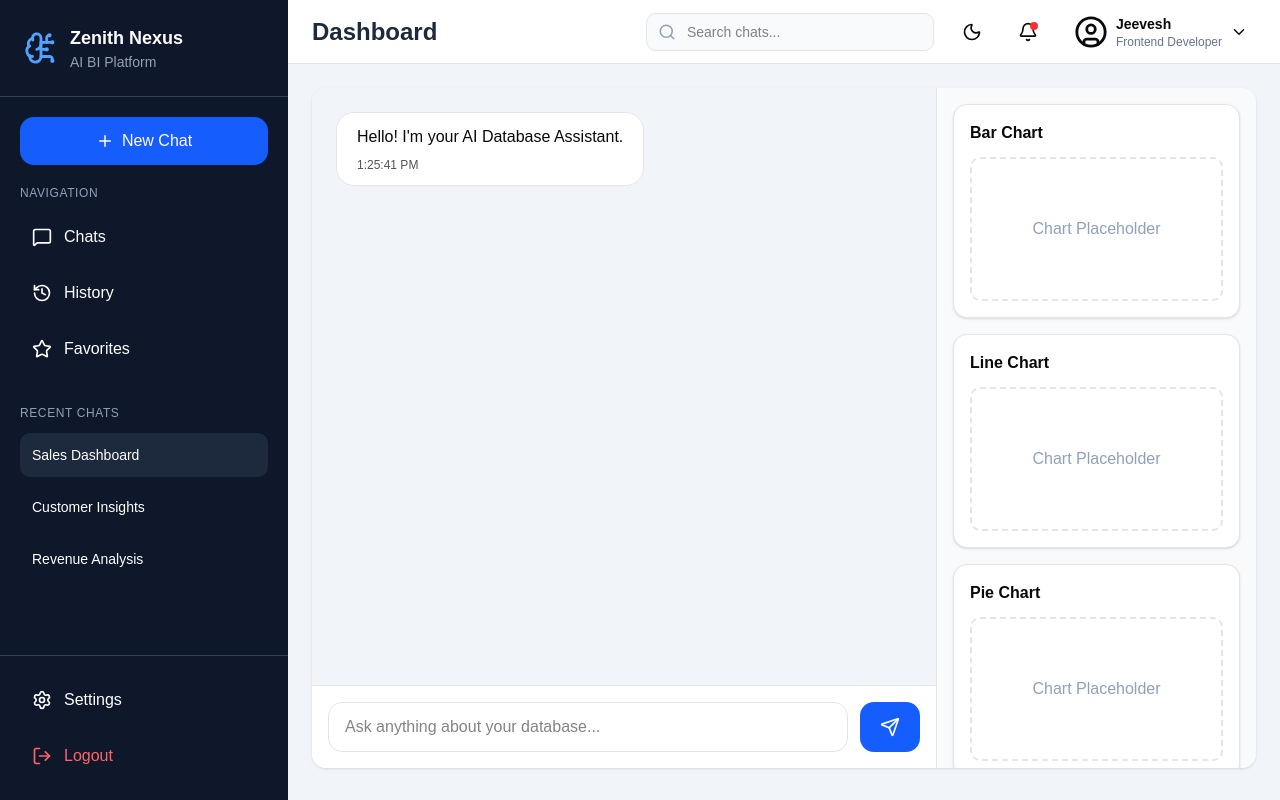
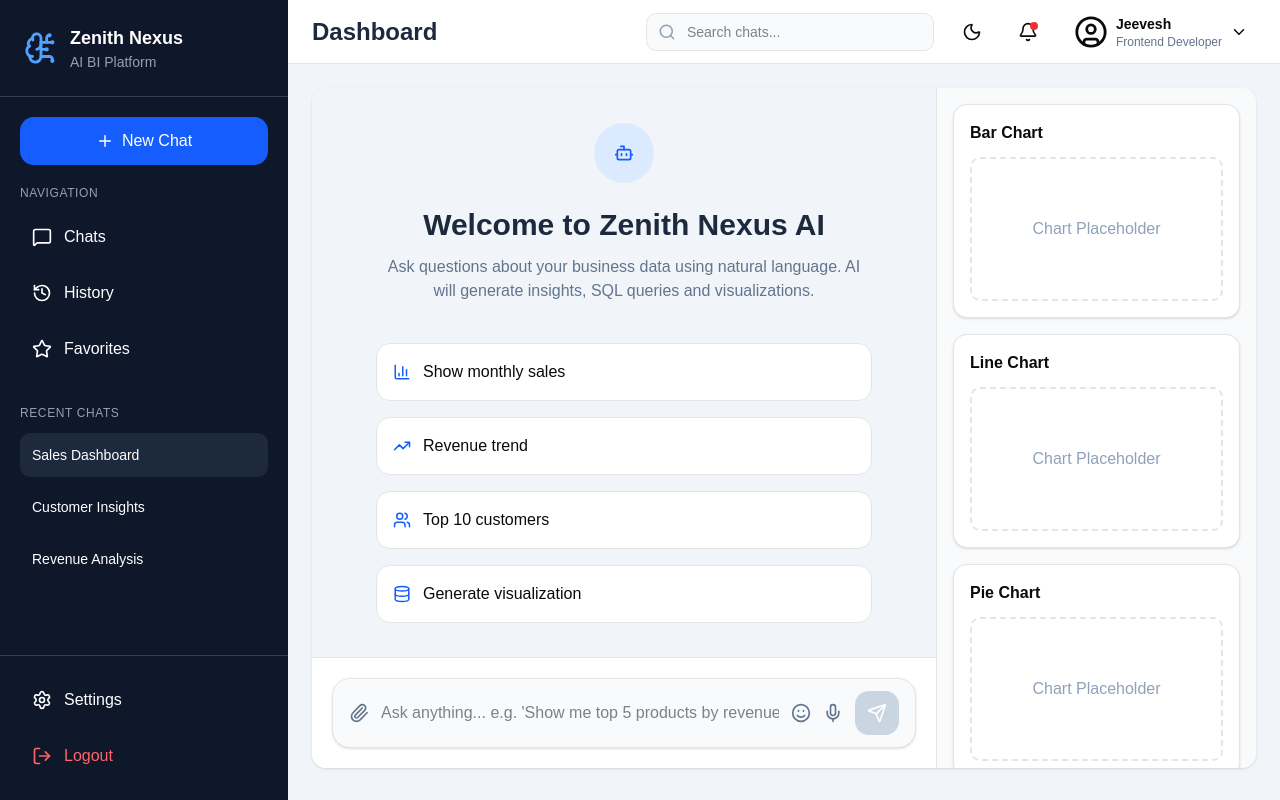
Before and after one commit to JAIKRISHNA2007/Zenith-Nexus-AI-Hackathon-2026, a React (Vite) app in the folder frontend/: page /dashboard in a window 1280 px wide. Built offline with nearby package versions, Linux system fonts and the light colour scheme.

Commit message:
feat(frontend): polish dashboard and chat user experience

```diff
--- a/frontend/src/components/chat/ChatBubble.tsx
+++ b/frontend/src/components/chat/ChatBubble.tsx
@@ -1,3 +1,5 @@
+import { Bot, User } from "lucide-react";
+
 interface ChatBubbleProps {
   sender: "user" | "ai";
   message: string;
@@ -9,26 +11,58 @@
   message,
   timestamp,
 }: ChatBubbleProps) => {
+  const isUser = sender === "user";
+
   return (
     <div
-      className={`mb-5 flex ${
-        sender === "user"
-          ? "justify-end"
-          : "justify-start"
+      className={`mb-6 flex ${
+        isUser ? "justify-end" : "justify-start"
       }`}
     >
       <div
-        className={`max-w-xl rounded-2xl px-5 py-3 ${
-          sender === "user"
-            ? "bg-blue-600 text-white"
-            : "bg-white border"
+        className={`flex max-w-3xl gap-3 ${
+          isUser ? "flex-row-reverse" : "flex-row"
         }`}
       >
-        <p>{message}</p>
+        {/* Avatar */}
+        <div
+          className={`flex h-10 w-10 items-center justify-center rounded-full ${
+            isUser
+              ? "bg-blue-600 text-white"
+              : "bg-slate-800 text-white"
+          }`}
+        >
+          {isUser ? <User size={20} /> : <Bot size={20} />}
+        </div>
 
-        <p className="mt-2 text-xs opacity-70">
-          {timestamp}
-        </p>
+        {/* Message */}
+        <div>
+          <div
+            className={`mb-2 flex items-center gap-2 ${
+              isUser ? "justify-end" : ""
+            }`}
+          >
+            <span className="text-sm font-semibold">
+              {isUser ? "You" : "AI Assistant"}
+            </span>
+
+            <span className="text-xs text-slate-500">
+              {timestamp}
+            </span>
+          </div>
+
+          <div
+            className={`rounded-2xl px-5 py-4 shadow-sm transition-all duration-300 hover:shadow-lg ${
+              isUser
+                ? "bg-blue-600 text-white"
+                : "border bg-white"
+            }`}
+          >
+            <p className="whitespace-pre-wrap leading-7">
+              {message}
+            </p>
+          </div>
+        </div>
       </div>
     </div>
   );
--- a/frontend/src/components/chat/ChatInput.tsx
+++ b/frontend/src/components/chat/ChatInput.tsx
@@ -1,31 +1,65 @@
 import { useState } from "react";
-import { Send } from "lucide-react";
+import {
+  Send,
+  Paperclip,
+  Mic,
+  Smile,
+} from "lucide-react";
+
 import { useChatStore } from "../../store/chatStore";
 
 const ChatInput = () => {
   const [text, setText] = useState("");
 
-  const { addMessage } = useChatStore();
+  const {
+    addMessage,
+    setTyping,
+  } = useChatStore();
 
   const sendMessage = () => {
     if (!text.trim()) return;
 
+    const userMessage = text;
+
+    // Add user message
     addMessage({
       id: Date.now().toString(),
       sender: "user",
-      message: text,
+      message: userMessage,
       timestamp: new Date().toLocaleTimeString(),
     });
 
+    // Clear input
     setText("");
+
+    // Show typing indicator
+    setTyping(true);
+
+    // Simulate AI response
+    setTimeout(() => {
+      addMessage({
+        id: (Date.now() + 1).toString(),
+        sender: "ai",
+        message:
+          "This is a placeholder AI response. It will be replaced by the FastAPI + Gemini backend.",
+        timestamp: new Date().toLocaleTimeString(),
+      });
+
+      setTyping(false);
+    }, 1500);
   };
 
   return (
-    <div className="flex gap-3 border-t bg-white p-4">
+    <div className="border-t bg-white p-5">
+      <div className="flex items-center gap-3 rounded-2xl border bg-slate-50 px-4 py-3 shadow-sm">
 
+        {/* Attachment Button */}
+        <button className="text-slate-500 transition hover:text-blue-600">
+          <Paperclip size={20} />
+        </button>
+
+        {/* Chat Input */}
         <input
-        className="flex-1 rounded-xl border px-4 py-3"
-        placeholder="Ask anything about your database..."
           value={text}
           onChange={(e) => setText(e.target.value)}
           onKeyDown={(e) => {
@@ -33,16 +67,31 @@
               sendMessage();
             }
           }}
+          placeholder="Ask anything... e.g. 'Show me top 5 products by revenue'"
+          className="flex-1 bg-transparent outline-none"
         />
 
+        {/* Emoji Button */}
+        <button className="text-slate-500 transition hover:text-yellow-500">
+          <Smile size={20} />
+        </button>
+
+        {/* Voice Button */}
+        <button className="text-slate-500 transition hover:text-green-600">
+          <Mic size={20} />
+        </button>
+
+        {/* Send Button */}
         <button
           onClick={sendMessage}
-        className="rounded-xl bg-blue-600 px-5 text-white"
+          disabled={!text.trim()}
+          className="rounded-xl bg-blue-600 p-3 text-white transition hover:bg-blue-700 disabled:cursor-not-allowed disabled:bg-slate-300"
         >
           <Send size={20} />
         </button>
 
       </div>
+    </div>
   );
 };
 
--- a/frontend/src/components/chat/ChatWindow.tsx
+++ b/frontend/src/components/chat/ChatWindow.tsx
@@ -1,15 +1,33 @@
+import { useEffect, useRef } from "react";
+
 import ChatBubble from "./ChatBubble";
 import ChatInput from "./ChatInput";
+import EmptyChat from "./EmptyChat";
+import TypingIndicator from "./TypingIndicator";
+
 import { useChatStore } from "../../store/chatStore";
 
 const ChatWindow = () => {
-  const { messages } = useChatStore();
+  const { messages, typing } = useChatStore();
+
+  // Reference to the bottom of the chat
+  const bottomRef = useRef<HTMLDivElement>(null);
+
+  // Auto-scroll whenever messages or typing state changes
+  useEffect(() => {
+    bottomRef.current?.scrollIntoView({
+      behavior: "smooth",
+    });
+  }, [messages, typing]);
 
   return (
     <div className="flex h-full flex-col">
-
-      <div className="flex-1 overflow-y-auto bg-slate-100 p-6">
-
+      {/* Chat Area */}
+      <div className="flex-1 overflow-y-auto bg-slate-100 px-8 py-6">
+        {messages.length === 0 ? (
+          <EmptyChat />
+        ) : (
+          <>
             {messages.map((message) => (
               <ChatBubble
                 key={message.id}
@@ -19,10 +37,17 @@
               />
             ))}
 
+            {/* AI Typing Animation */}
+            {typing && <TypingIndicator />}
+
+            {/* Auto Scroll Target */}
+            <div ref={bottomRef}></div>
+          </>
+        )}
       </div>
 
+      {/* Chat Input */}
       <ChatInput />
-
     </div>
   );
 };
--- /dev/null
+++ b/frontend/src/components/chat/EmptyChat.tsx
@@ -0,0 +1,71 @@
+import {
+  Bot,
+  BarChart3,
+  TrendingUp,
+  Users,
+  Database,
+} from "lucide-react";
+
+const EmptyChat = () => {
+  const examples = [
+    {
+      icon: <BarChart3 size={18} />,
+      text: "Show monthly sales",
+    },
+    {
+      icon: <TrendingUp size={18} />,
+      text: "Revenue trend",
+    },
+    {
+      icon: <Users size={18} />,
+      text: "Top 10 customers",
+    },
+    {
+      icon: <Database size={18} />,
+      text: "Generate visualization",
+    },
+  ];
+
+  return (
+    <div className="flex h-full flex-col items-center justify-center px-8 text-center">
+
+      <div className="mb-6 rounded-full bg-blue-100 p-5">
+        <Bot
+          size={20}
+          className="text-blue-600"
+        />
+      </div>
+
+      <h2 className="text-3xl font-bold text-slate-800">
+        Welcome to Zenith Nexus AI
+      </h2>
+
+      <p className="mt-3 max-w-lg text-slate-500">
+        Ask questions about your business data using
+        natural language. AI will generate insights,
+        SQL queries and visualizations.
+      </p>
+
+      <div className="mt-10 grid w-full max-w-xl gap-4">
+
+        {examples.map((item, index) => (
+          <button
+            key={index}
+            className="flex items-center gap-3 rounded-xl border bg-white p-4 transition-all duration-300 hover:border-blue-500 hover:shadow-md"
+          >
+            <div className="text-blue-600">
+              {item.icon}
+            </div>
+
+            <span>{item.text}</span>
+
+          </button>
+        ))}
+
+      </div>
+
+    </div>
+  );
+};
+
+export default EmptyChat;
--- a/frontend/src/components/chat/TypingIndicator.tsx
+++ b/frontend/src/components/chat/TypingIndicator.tsx
@@ -1,8 +1,38 @@
+import { Bot } from "lucide-react";
+
 const TypingIndicator = () => {
   return (
-    <div className="flex justify-start mb-4">
-      <div className="rounded-xl bg-white border px-4 py-3">
-        AI is typing...
+    <div className="mb-6 flex justify-start">
+      <div className="flex max-w-md gap-3">
+        {/* Avatar */}
+        <div className="flex h-10 w-10 items-center justify-center rounded-full bg-slate-800 text-white">
+          <Bot size={20} />
+        </div>
+
+        {/* Bubble */}
+        <div>
+          <div className="mb-2 text-sm font-semibold">
+            AI Assistant
+          </div>
+
+          <div className="rounded-2xl border bg-white px-5 py-4 shadow-sm">
+            <div className="flex gap-2">
+              <span className="h-2 w-2 animate-bounce rounded-full bg-slate-500"></span>
+              <span
+                className="h-2 w-2 animate-bounce rounded-full bg-slate-500"
+                style={{ animationDelay: "0.2s" }}
+              ></span>
+              <span
+                className="h-2 w-2 animate-bounce rounded-full bg-slate-500"
+                style={{ animationDelay: "0.4s" }}
+              ></span>
+            </div>
+
+            <p className="mt-2 text-xs text-slate-500">
+              Thinking...
+            </p>
+          </div>
+        </div>
       </div>
     </div>
   );
--- a/frontend/src/store/chatStore.ts
+++ b/frontend/src/store/chatStore.ts
@@ -4,26 +4,23 @@
 interface ChatState {
   messages: ChatMessage[];
   loading: boolean;
+  typing: boolean;
 
   addMessage: (message: ChatMessage) => void;
-
   clearMessages: () => void;
-
   setLoading: (loading: boolean) => void;
+  setTyping: (typing: boolean) => void;
 }
 
 export const useChatStore = create<ChatState>((set) => ({
-  messages: [
-    {
-      id: "1",
-      sender: "ai",
-      message: "Hello! I'm your AI Database Assistant.",
-      timestamp: new Date().toLocaleTimeString(),
-    },
-  ],
+  // Initial State
+  messages: [],
 
   loading: false,
 
+  typing: false,
+
+  // Actions
   addMessage: (message) =>
     set((state) => ({
       messages: [...state.messages, message],
@@ -38,4 +35,9 @@
     set({
       loading,
     }),
+
+  setTyping: (typing) =>
+    set({
+      typing,
+    }),
 }));
```
Lines whose indentation alone changed are shown as unchanged.
